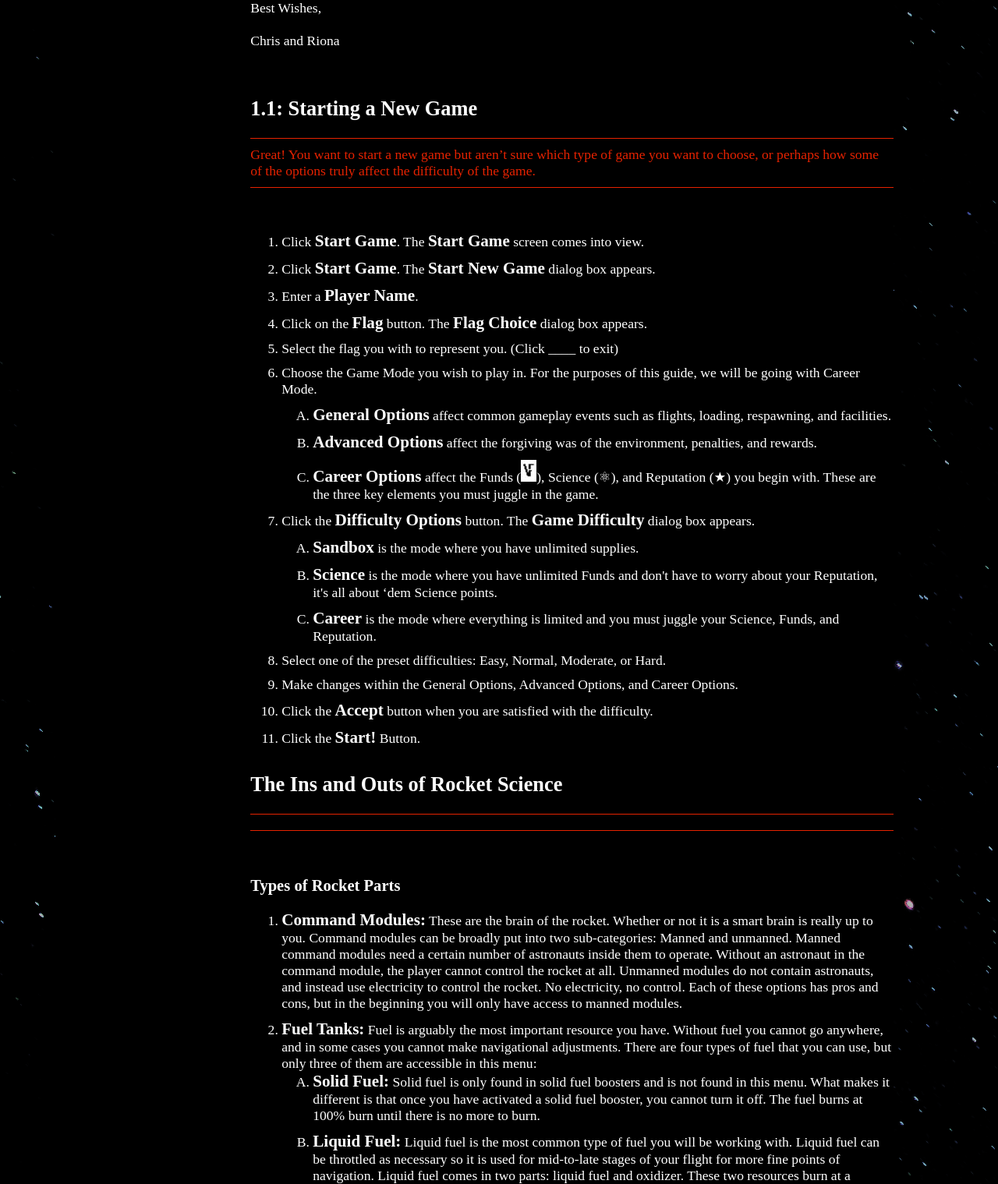
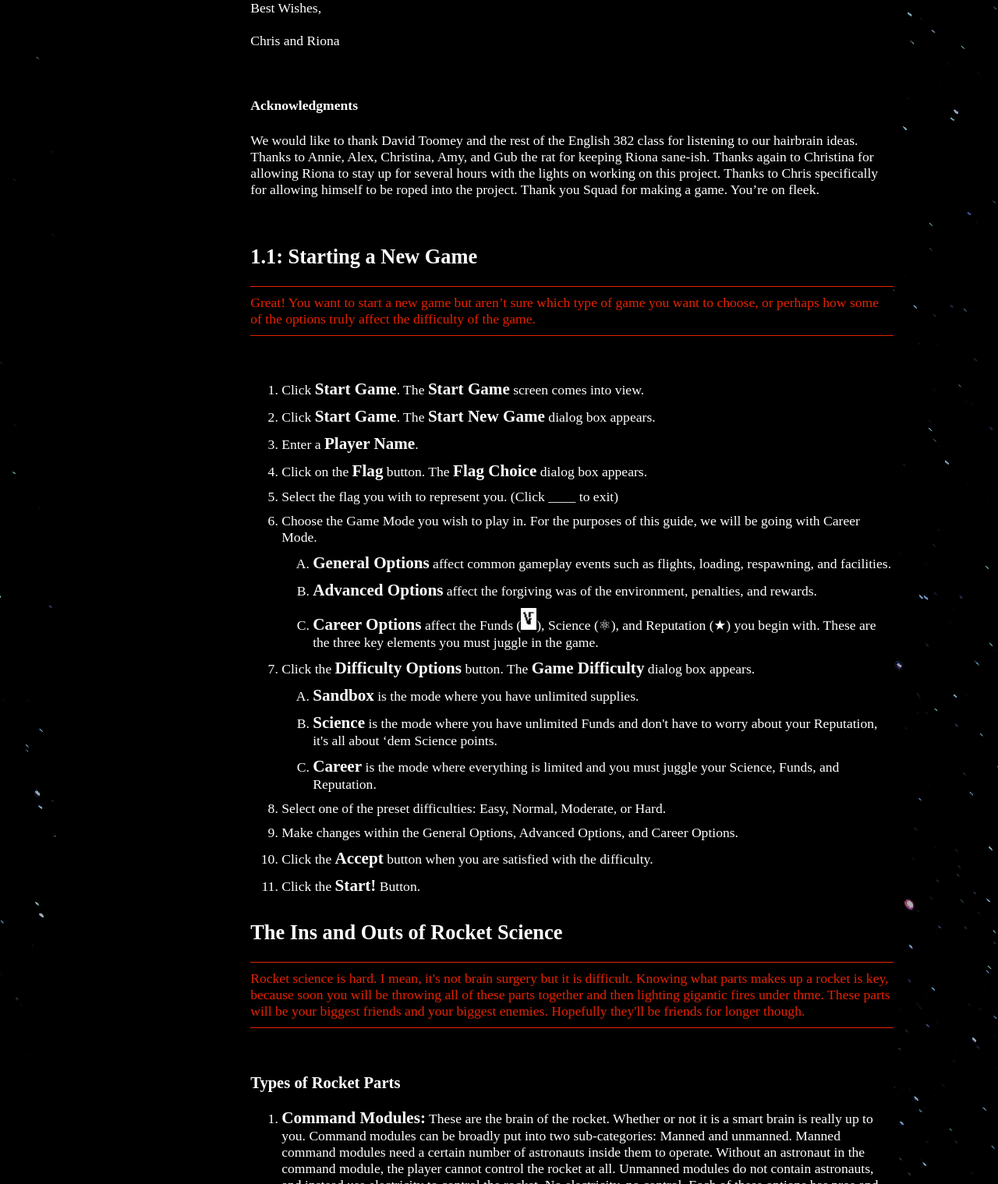
Before and after one commit to cjacobpitt/kerbalguide, a website: page views/index.html in a window 1280 px wide. Shown: the part 920-2439 px from the top of the page at 78% size. Drawn offline with nearby package versions, Linux system fonts and the light colour scheme.

Commit message:
final content additions

```diff
--- a/views/index.html
+++ b/views/index.html
@@ -41,6 +41,10 @@
             Chris and Riona
             </p>
             <br>
+            <h4>Acknowledgments</h4>
+            <p>
+We would like to thank David Toomey and the rest of the English 382 class for listening to our hairbrain ideas. Thanks to Annie, Alex, Christina, Amy, and Gub the rat for keeping Riona sane-ish. Thanks again to Christina for allowing Riona to stay up for several hours with the lights on working on this project. Thanks to Chris specifically for allowing himself to be roped into the project. Thank you Squad for making a game. You’re on fleek.</p>
+            <br>
             <h2>1.1: Starting a New Game</h2>
             <p id="blurb">Great! You want to start a new game but aren’t sure which type of game you want to choose, or perhaps how some of the options truly affect the difficulty of the game.</p>
             <br>
@@ -72,7 +76,7 @@
 
             </ol>
             <h2>The Ins and Outs of Rocket Science</h2>
-            <p id="blurb"></p>
+            <p id="blurb">Rocket science is hard. I mean, it's not brain surgery but it is difficult. Knowing what parts makes up a rocket is key, because soon you will be throwing all of these parts together and then lighting gigantic fires under thme. These parts will be your biggest friends and your biggest enemies. Hopefully they'll be friends for longer though.</p>
             <br>
             <h3>Types of Rocket Parts</h3>
             <ol>
```
